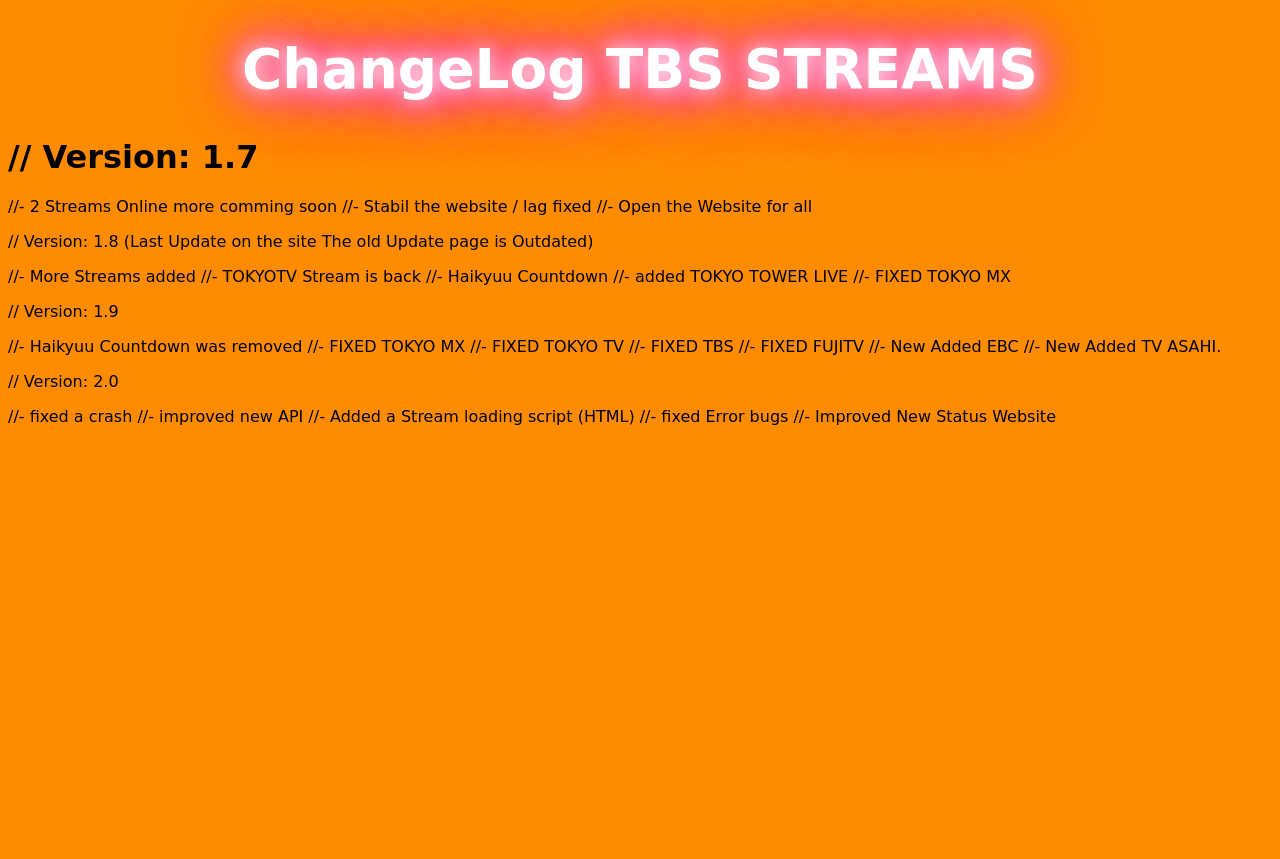
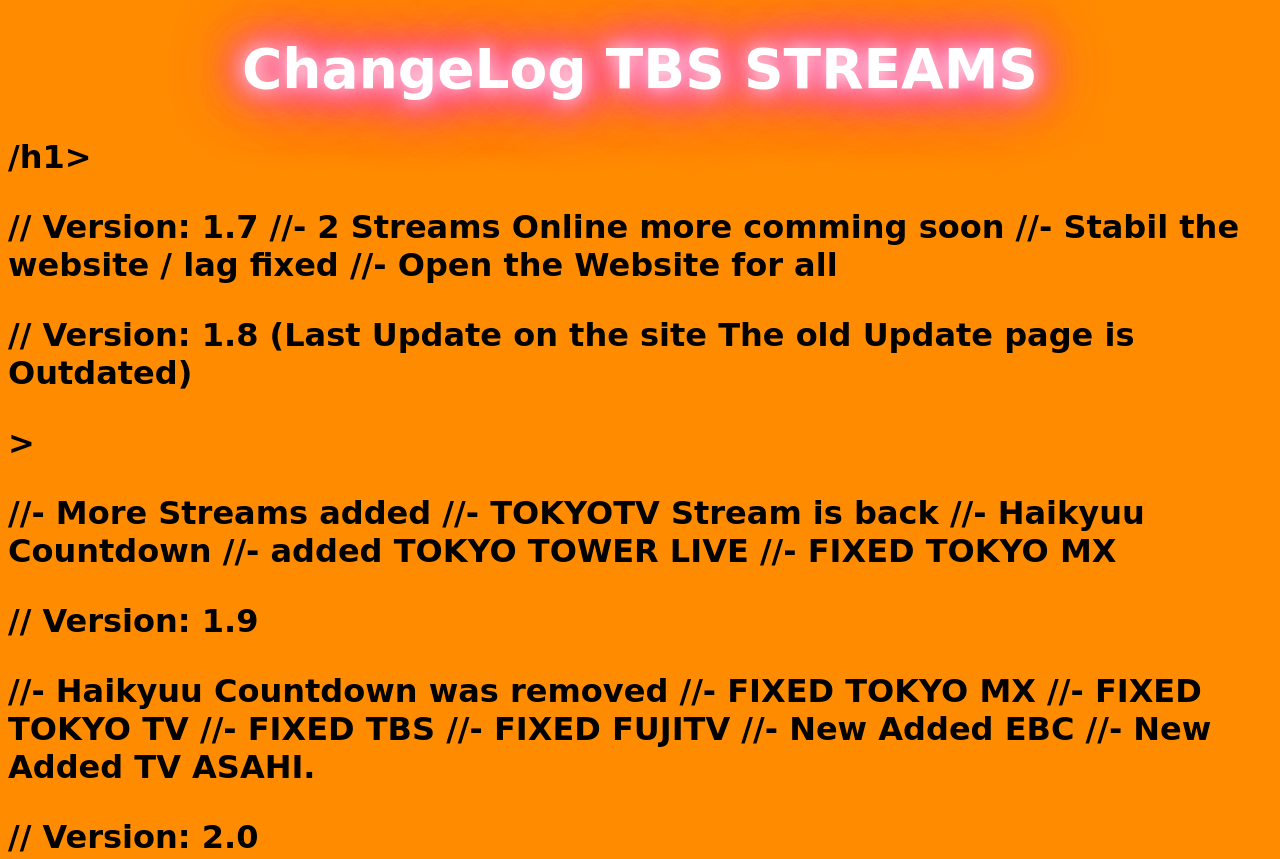
Before and after one commit to BexDex090/tbschangelog.gidhub.io, a plain HTML site: page index.html in a window 1280 px wide. Shown: the top 859 px of the page. Before the commit the page ends 837 px from the top, so only its background shows below. Drawn offline with Linux system fonts and the light colour scheme.

Commit message:
Update index.html

```diff
--- a/index.html
+++ b/index.html
@@ -44,15 +44,14 @@
 
 <h1 class="glow">ChangeLog TBS STREAMS</h1>
 
+  <h1>  /h1>
 
-
-
-     <h1>// Version: 1.7</h1>
-<p>//-  2 Streams Online more comming soon
+     <p>// Version: 1.7
+//-  2 Streams Online more comming soon
 //-  Stabil the website / lag fixed
  //-  Open the Website for all<p>
 
-   </h1>//  Version: 1.8 (Last Update on the site The old Update page is Outdated)</h1>
+   <p>//  Version: 1.8 (Last Update on the site The old Update page is Outdated)<p>>
    <p>//-  More Streams added
    //-  TOKYOTV Stream is back
   //-  Haikyuu Countdown
@@ -60,7 +59,7 @@
  //-  FIXED TOKYO MX<p>
 
 
-     </h1>// Version: 1.9 </h1>
+     <p>// Version: 1.9
     <p> //-  Haikyuu Countdown  was removed
     //-  FIXED TOKYO MX
     //-  FIXED TOKYO TV
@@ -69,7 +68,7 @@
     //-  New Added EBC
    //-  New Added TV ASAHI.<p>
 
-  </h1>// Version: 2.0</h1>
+  <p>// Version: 2.0
 <p>//- fixed a crash
 //- improved new  API
 //- Added a Stream loading script (HTML)
```
